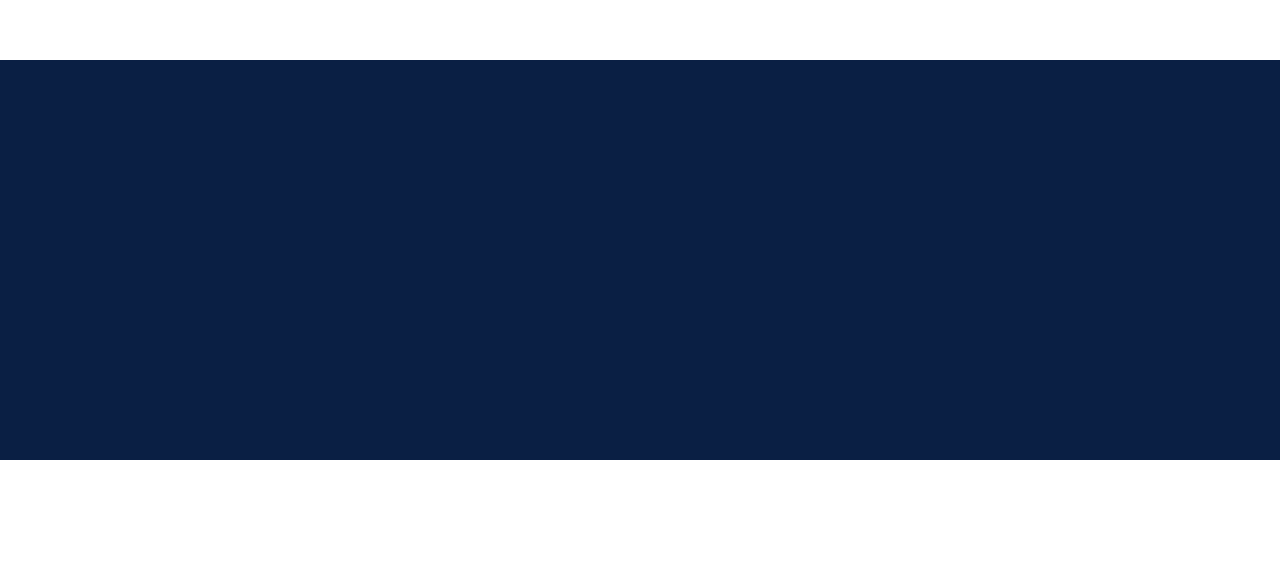
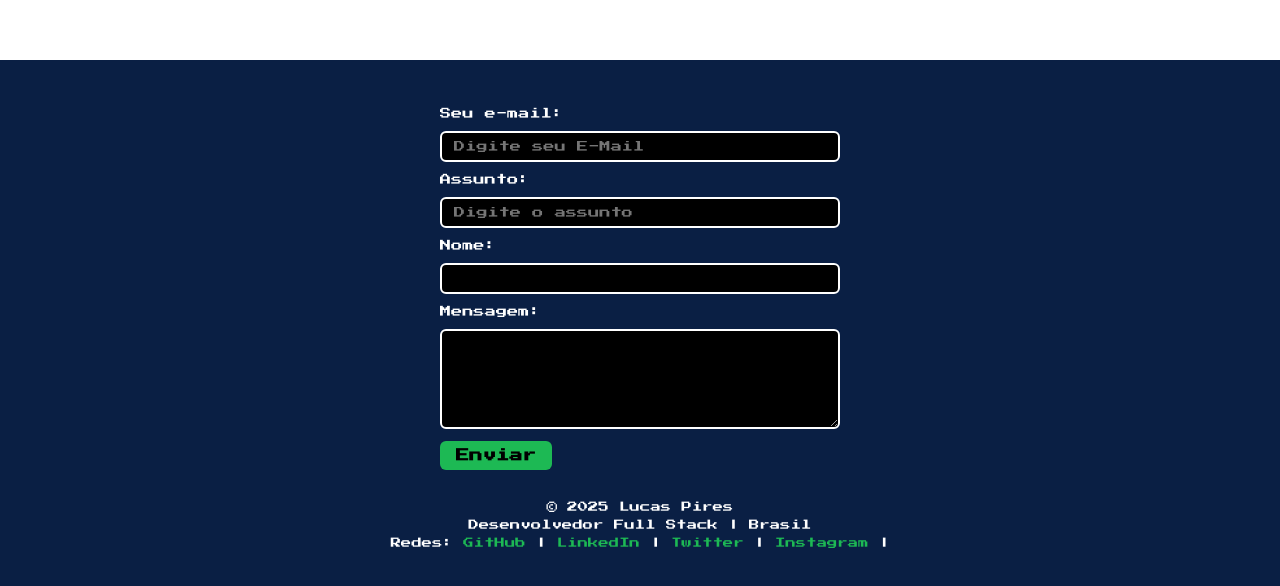
Before and after one commit to Lukeehz/Portifolio, a website: page public/html/index.html in a window 1280 px wide. Shown: the part 1636-2222 px from the top of the page. Before the commit the page ends 2096 px from the top, so only its background shows below. Drawn offline with nearby package versions, Linux system fonts and the light colour scheme; no server answers.

Commit message:
Finalizado - Envio de e-mail

```diff
--- a/index.js
+++ b/index.js
@@ -10,6 +10,8 @@ app.use(
     extended: true,
   })
 );
+app.use(express.json());
+
 
 app.use("/", portifolio)
 
--- a/package.json
+++ b/package.json
@@ -20,6 +20,7 @@
     "axios": "^0.27.2",
     "dotenv": "^17.2.2",
     "express": "^5.1.0",
+    "nodemailer": "^7.0.6",
     "nodemon": "^3.1.10"
   }
 }
--- a/public/css/style.css
+++ b/public/css/style.css
@@ -69,12 +69,114 @@
   height: 75vh;
 }
 
+/* footer */
+
+/* FOOTER COMPACTO */
 footer {
-  height: 50vh;
   background-color: #0a1f44;
   color: #fff;
-  clear: both;
+  padding: 3rem 2rem;
+  display: flex;
+  flex-direction: column;
+  align-items: center;
+  gap: 2rem;
+  font-family: "Press Start 2P", monospace;
 }
+
+/* FORMULÁRIO */
+footer form {
+  display: flex;
+  flex-direction: column;
+  gap: 0.75rem;
+  width: 100%;
+  max-width: 400px;
+}
+
+footer label {
+  font-size: 0.7rem;
+}
+
+footer input,
+footer textarea {
+  padding: 0.5rem 0.75rem;
+  border: 2px solid #fff;
+  border-radius: 6px;
+  background-color: black;
+  color: #fff;
+  font-family: "Press Start 2P", monospace;
+  font-size: 0.7rem;
+  transition: all 0.3s ease;
+}
+
+footer input:focus,
+footer textarea:focus {
+  outline: none;
+  border-color: #1db954;
+  box-shadow: 0 0 4px #1db954;
+}
+
+footer textarea {
+  resize: vertical;
+  min-height: 100px;
+}
+
+footer button {
+  padding: 0.5rem 1rem;
+  border: none;
+  border-radius: 6px;
+  background-color: #1db954;
+  color: #000;
+  font-weight: bold;
+  font-family: "Press Start 2P", monospace;
+  cursor: pointer;
+  transition: all 0.3s ease;
+  align-self: flex-start;
+}
+
+footer button:hover {
+  background-color: #17a44d;
+  transform: scale(1.05);
+}
+
+/* INFORMAÇÕES ABAIXO DO FORM */
+footer .footer-info {
+  display: flex;
+  flex-direction: column;
+  gap: 0.5rem;
+  text-align: center;
+  font-size: 0.65rem;
+}
+
+footer .footer-info a {
+  color: #1db954;
+  text-decoration: none;
+  transition: color 0.3s;
+}
+
+footer .footer-info a:hover {
+  color: #00acee;
+}
+
+/* RESPONSIVO */
+@media (max-width: 600px) {
+  footer {
+    padding: 2rem 1rem;
+  }
+
+  footer button {
+    width: 100%;
+  }
+
+  footer input,
+  footer textarea {
+    font-size: 0.6rem;
+  }
+
+  footer .footer-info {
+    font-size: 0.55rem;
+  }
+}
+
 
 /* FONTES */
 .fontPixel {
--- a/public/html/index.html
+++ b/public/html/index.html
@@ -11,7 +11,6 @@
     <title>Portifólio</title>
   </head>
   <body>
-
     <section class="bg-black">
       <div class="" style="text-align: end; margin-right: 1rem">
         <img src="/image/br.png" class="btnImg" style="width: 2.5%" alt="" />
@@ -115,7 +114,43 @@
     </div>
 
     <footer>
-      <div></div>
+      <form action="/nodemailer" method="post">
+        <label for="email">Seu e-mail:</label>
+        <input
+          type="text"
+          id="email"
+          name="email"
+          required
+          placeholder="Digite seu E-Mail"
+        />
+
+        <label for="subject">Assunto:</label>
+        <input
+          type="text"
+          id="subject"
+          name="subject"
+          required
+          placeholder="Digite o assunto"
+        />
+
+        <label for="name">Nome:</label>
+        <input type="text" name="name" id="name" />
+
+        <label for="msg">Mensagem:</label>
+        <textarea name="msg" id="msg"></textarea>
+
+        <button type="submit">Enviar</button>
+      </form>
+
+      <div class="footer-info">
+        <span>© 2025 Lucas Pires</span>
+        <span>Desenvolvedor Full Stack | Brasil</span>
+        <span>
+          Redes:
+          <a href="#">GitHub</a> | <a href="#">LinkedIn</a> |
+          <a href="#">Twitter</a> | <a href="#">Instagram</a> |
+        </span>
+      </div>
     </footer>
   </body>
   <script src="/js/script.js"></script>
--- a/src/routers/portifolioRouter.js
+++ b/src/routers/portifolioRouter.js
@@ -4,5 +4,6 @@ const portifolioController = require("../controllers/portifolioController");
 
 router.get("/", portifolioController.index);
 router.get("/github", portifolioController.github);
+router.post("/nodemailer", portifolioController.nodemailer);
 
 module.exports = router
```
Also changed, not shown: src/controllers/portifolioController.js (+38 -6 lines), src/services/nodemailer.js (added, +11 -0 lines), 1 other file.
